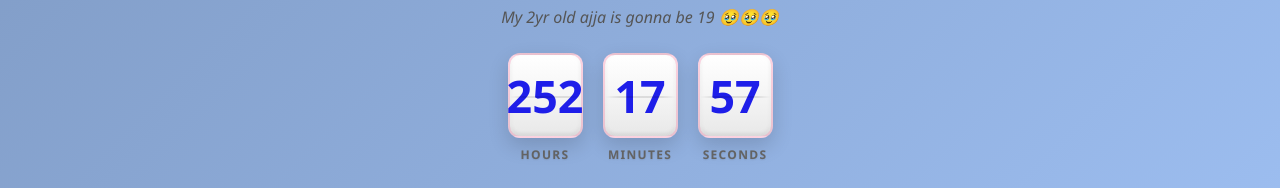
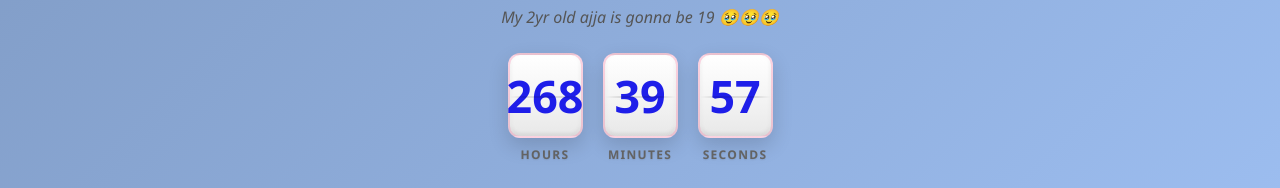
Before and after one commit to Lax-07/suprise, a React (Vite) app: page / in a window 1280 px wide. Shown: the part 295-483 px from the top of the page. Built offline with nearby package versions, Linux system fonts and the light colour scheme.

Commit message:
time nd col

```diff
--- a/src/components/Countdown.jsx
+++ b/src/components/Countdown.jsx
@@ -19,7 +19,7 @@ function Countdown({ onBirthdayReached, birthdayReached }) {
     // 🎂 SET YOUR BIRTHDAY DATE & TIME HERE 🎂
     // ═══════════════════════════════════════════════════════════════
 
-    const targetDate = new Date("2026-01-06T21:03:00");
+    const targetDate = new Date("2026-01-07T13:25:00");
 
     // 📝 HOW TO USE:
     // Replace the date above with your actual birthday
--- a/src/components/Gallery.css
+++ b/src/components/Gallery.css
@@ -48,8 +48,8 @@
   z-index: 100;
   background: linear-gradient(
     180deg,
-   #a5a0f9 0%,
-   #d9d6ff 100%
+   #7e99c2 0%,
+   #a1c3f7 100%
   );
   backdrop-filter: blur(20px) saturate(180%);
   padding: 20px 20px 18px 20px;
```
